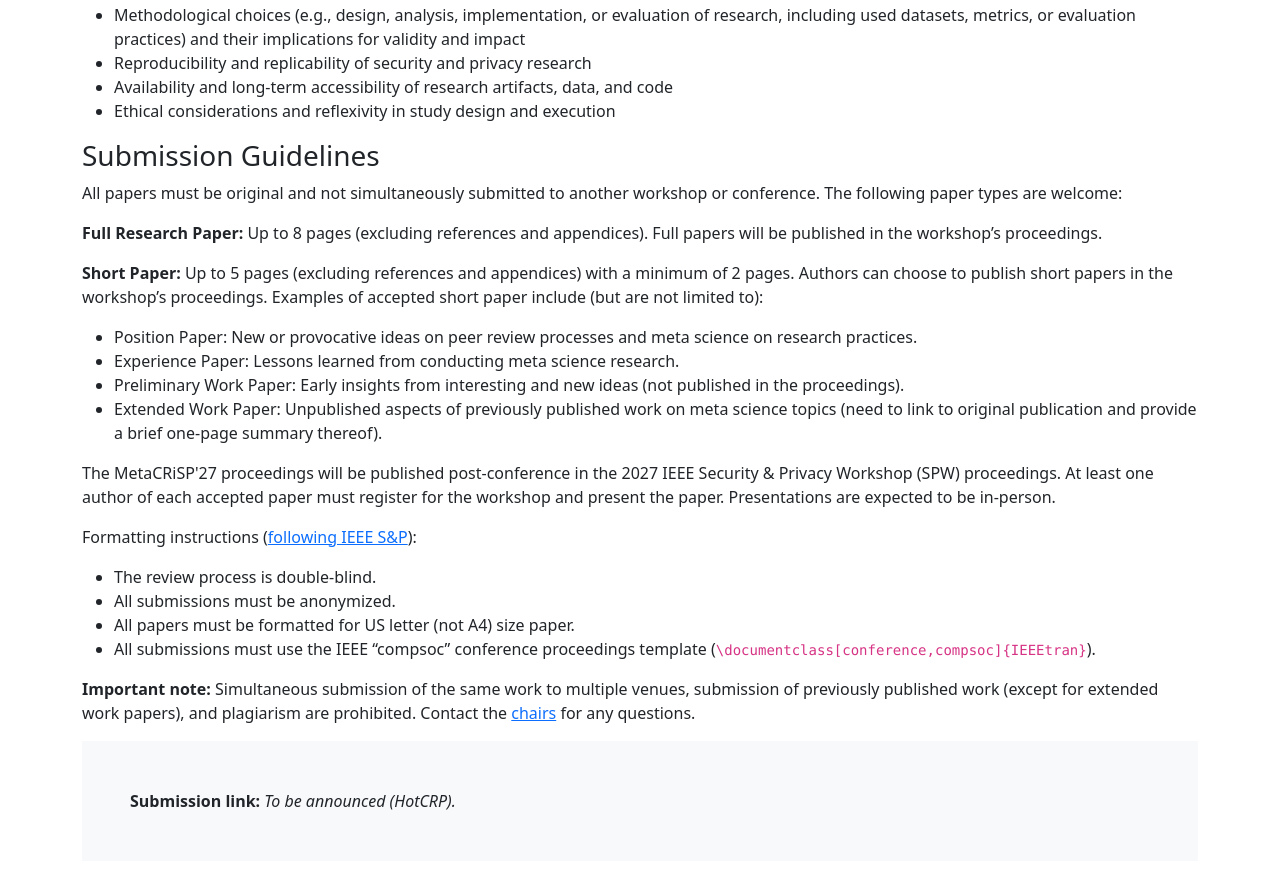
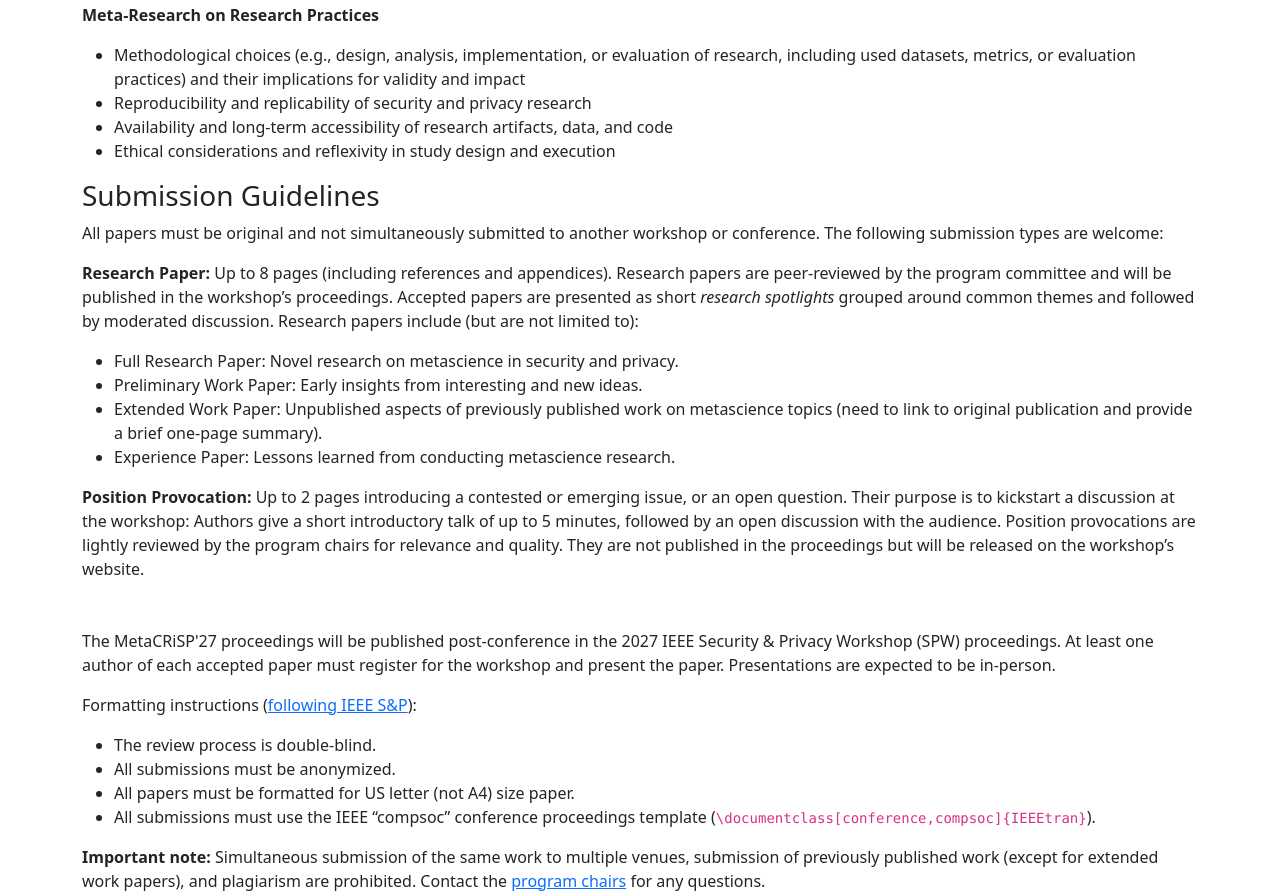
Before and after one commit to mu00d8/metacrisp-website, a plain HTML site: page index.html in a window 1280 px wide. Shown: the part 1794-2690 px from the top of the page. Drawn offline with nearby package versions, Linux system fonts and the light colour scheme.

Commit message:
update wording

```diff
--- a/assets/editions.js
+++ b/assets/editions.js
@@ -22,7 +22,7 @@ const MC_EDITIONS = [
         dir: "2026/",
         links: [
             ["Program & slides", "program.html#program"],
-            ["Workshop report", "metacrisp2026-report.pdf"],
+            ["Workshop report", "../reports/metacrisp2026-report.pdf"],
             ["Call for papers", "index.html#cfp"],
         ],
     },
--- a/index.html
+++ b/index.html
@@ -141,19 +141,16 @@
 
         <p class="mc-question">How do we conduct, evaluate, and sustain our own research?</p>
 
-        <p>Our peer-review practices are rapidly evolving: shifting from single-cycle submissions to rolling review models with major/minor revisions, introducing meta-reviews for reviewer accountability, and requesting prior-review histories for author accountability – but they remain underexplored from a scientific perspective. At the same time, researchers are slowly beginning to systematically analyze and critique the research methods, metrics, and evaluation. These works, albeit still limited in number, highlight an emerging consensus: Critical reflection on how we conduct security research is essential to achieving validity, fairness, and long-term scientific soundness.</p>
-
-        <p>Together, the lack of introspective meta-research and the evidenced changes within our security peer review processes form the twin foundations of the MetaCRiSP Workshop.</p>
+        <p>Our peer-review practices are changing faster than our understanding of them. Recently, IEEE S&amp;P 2026 introduced an interactive rebuttal phase, bridging the gap between rebuttal and revision. USENIX Security 2026 abolished major revisions, made artifact availability at submission mandatory, and required an ethics reflection. Each change is a response to the growth and expectations of the community, and program chairs have started to document the reasoning behind such decisions in transparency reports. However, introducing a policy alone does not tell us whether it achieves its intended effect, and, surprisingly, the review process itself has rarely been studied scientifically. Beyond peer review, a growing body of research examines how security and privacy knowledge is produced, evaluated, and shared, highlighting opportunities to better understand and improve research practices. This includes examining research methods, evaluation approaches, reproducibility, ethical considerations, and broader practices that shape the security and privacy research community. Critical reflection on how we conduct security research is essential to achieving validity, fairness, and long-term scientific soundness.</p>
 
         <blockquote class="mc-quote text-center">
             <p>Meta-research—research about research—allows us, as a community, to examine trends in our research and make informed decisions regarding the course of our future research activities.</p>
             <footer class="text-end">– Baset, A., &amp; Denning, T. (2019)</footer>
         </blockquote>
 
+        <p>Our community initiated this discussion with the <a href="2026/index.html">first MetaCRiSP workshop at IEEE S&amp;P 2026</a> (see our <a href="reports/metacrisp2026-report.pdf" target="_blank" rel="noopener noreferrer">workshop report</a>), yet many questions remain open and changes to research and evaluation practices often take time before their effects can be meaningfully observed. MetaCRiSP 2027 continues these discussions and aims to sustain an open and continuous dialogue between what we learn about our research and peer review practices, how we critically reflect on it, and how we act on it.</p>
+
         <p>We welcome participation from researchers, reviewers, program committee members, artifact and ethics evaluators, and practitioners across academia, industry, and government.</p>
-
-        <p>The workshop's outcome will be the proceedings and a MetaCRiSP Challenges 2027 report that documents open problems, key takeaways, and a community call-to-action discussed throughout the entire workshop.</p>
-        <p><strong><a href="2026/metacrisp2026-report.pdf" target="_blank" rel="noopener noreferrer">MetaCRiSP 2026 Workshop Report</a></strong></p>
 
         <h1>Important Dates</h1>
 
@@ -184,7 +181,7 @@
 
         <h1 id="cfp">Call for Papers</h1><br>
 
-        <p>MetaCRiSP invites all contributions on meta science in the field of security and privacy. In particular, we invite works that critically reflect on the following topics of interest, including but not limited to:</p>
+        <p>MetaCRiSP invites all contributions on metascience in the field of security and privacy. In particular, we invite works that critically reflect on the following topics of interest, including but not limited to:</p>
 
         <p><strong>Evaluation Processes</strong></p>
         <ul>
@@ -203,19 +200,19 @@
         </ul>
 
         <h3>Submission Guidelines</h3>
-        <p>All papers must be original and not simultaneously submitted to another workshop or conference. The following paper types are welcome:</p>
+        <p>All papers must be original and not simultaneously submitted to another workshop or conference. The following submission types are welcome:</p>
 
-        <p><strong>Full Research Paper:</strong> Up to 8 pages (excluding references and appendices). Full papers will be published in the workshop’s proceedings.</p>
-
-        <p><strong>Short Paper:</strong> Up to 5 pages (excluding references and appendices) with a minimum of 2 pages. Authors can choose to publish short papers in the workshop’s proceedings. Examples of accepted short paper include (but are not limited to):</p>
+        <p><strong>Research Paper:</strong> Up to 8 pages (including references and appendices). Research papers are peer-reviewed by the program committee and will be published in the workshop’s proceedings. Accepted papers are presented as short <i>research spotlights</i> grouped around common themes and followed by moderated discussion. Research papers include (but are not limited to):</p>
         <ul>
-            <li>Position Paper: New or provocative ideas on peer review processes and meta science on research practices.</li>
-            <li>Experience Paper: Lessons learned from conducting meta science research.</li>
-            <li>Preliminary Work Paper: Early insights from interesting and new ideas (not published in the proceedings).</li>
-            <li>Extended Work Paper: Unpublished aspects of previously published work on meta science topics (need to link to original publication and provide a brief one-page summary thereof).</li>
+            <li>Full Research Paper: Novel research on metascience in security and privacy.</li>
+            <li>Preliminary Work Paper: Early insights from interesting and new ideas.</li>
+            <li>Extended Work Paper: Unpublished aspects of previously published work on metascience topics (need to link to original publication and provide a brief one-page summary).</li>
+            <li>Experience Paper: Lessons learned from conducting metascience research.</li>
         </ul>
 
-        <p>The MetaCRiSP'27 proceedings will be published post-conference in the 2027 IEEE Security &amp; Privacy Workshop (SPW) proceedings. At least one author of each accepted paper must register for the workshop and present the paper. Presentations are expected to be in-person.</p>
+        <p><strong>Position Provocation:</strong> Up to 2 pages introducing a contested or emerging issue, or an open question. Their purpose is to kickstart a discussion at the workshop: Authors give a short introductory talk of up to 5 minutes, followed by an open discussion with the audience. Position provocations are lightly reviewed by the program chairs for relevance and quality. They are not published in the proceedings but will be released on the workshop’s website.</p>
+
+        <p class="mt-5">The MetaCRiSP'27 proceedings will be published post-conference in the 2027 IEEE Security &amp; Privacy Workshop (SPW) proceedings. At least one author of each accepted paper must register for the workshop and present the paper. Presentations are expected to be in-person.</p>
 
         <p>Formatting instructions (<a href="https://sp2027.ieee-security.org/cfpapers.html">following IEEE S&amp;P</a>):</p>
         <ul>
@@ -225,7 +222,7 @@
             <li>All submissions must use the IEEE “compsoc” conference proceedings template (<code>\documentclass[conference,compsoc]{IEEEtran}</code>).</li>
         </ul>
 
-        <p><strong>Important note:</strong> Simultaneous submission of the same work to multiple venues, submission of previously published work (except for extended work papers), and plagiarism are prohibited. Contact the <a href="#committee">chairs</a> for any questions.</p>
+        <p><strong>Important note:</strong> Simultaneous submission of the same work to multiple venues, submission of previously published work (except for extended work papers), and plagiarism are prohibited. Contact the <a href="#committee">program chairs</a> for any questions.</p>
 
         <div class="container p-5 bg-light">
             <strong>Submission link:</strong> <i>To be announced (HotCRP).</i>
```
Also changed, not shown: 2026/index.html (+1 -1 lines), 1 other file.
